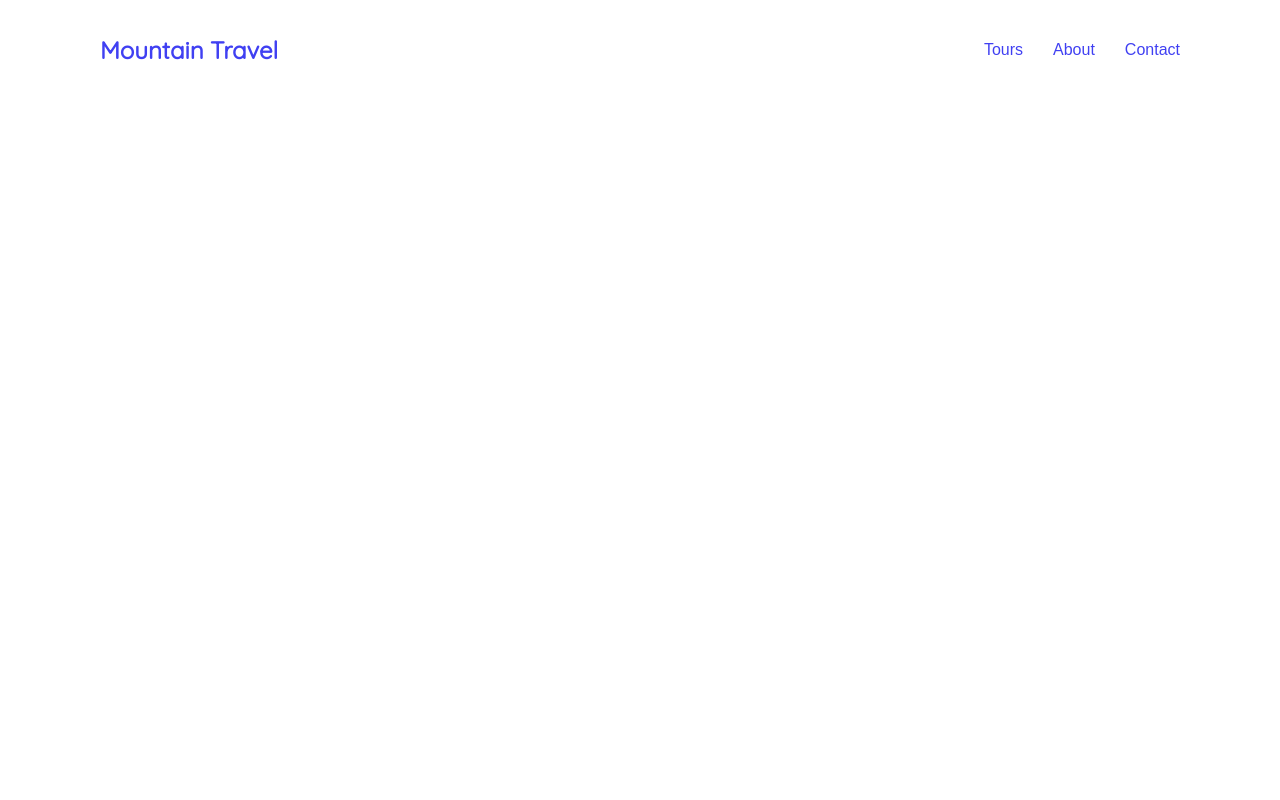
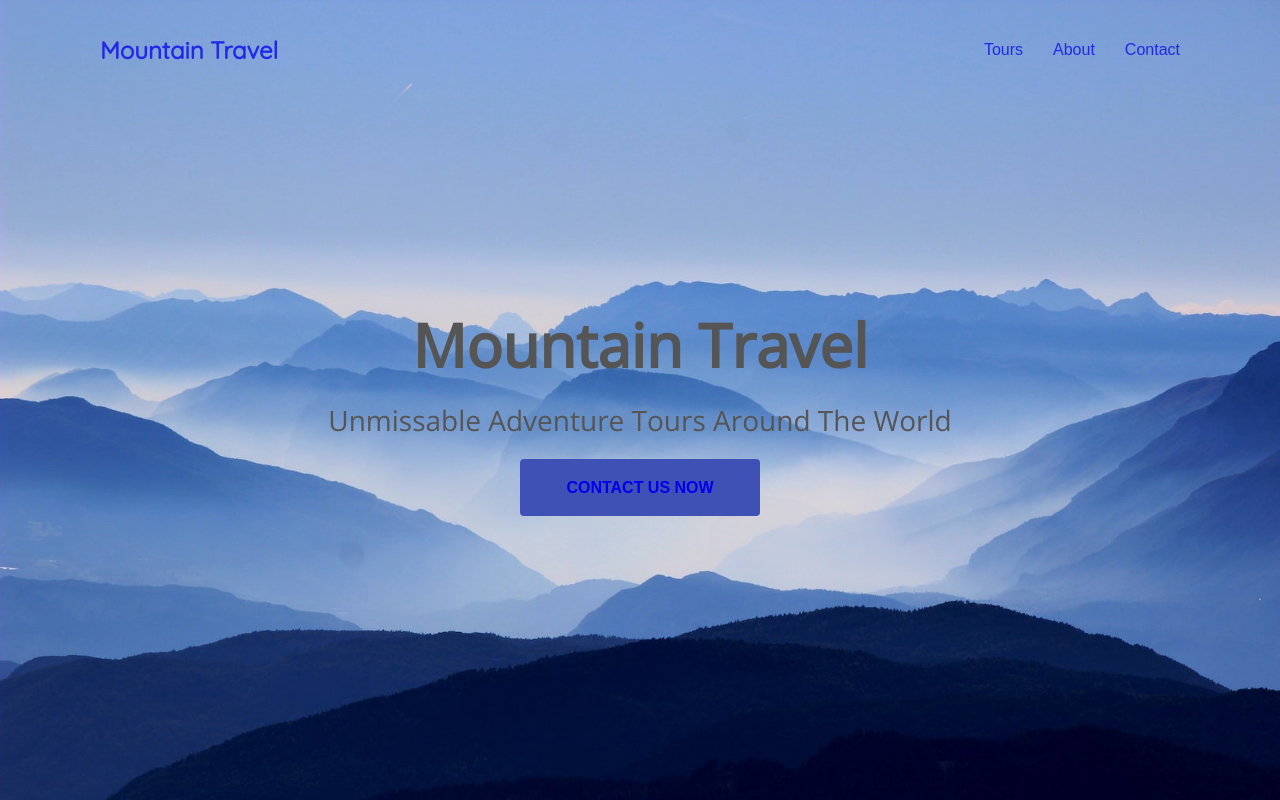
Before and after one commit to williscs/awd1startupsite, a plain HTML site: page index.html in a window 1280 px wide. Drawn offline with nearby package versions, Linux system fonts and the light colour scheme.

Commit message:
Hero content

```diff
--- a/assets/css/styles.css
+++ b/assets/css/styles.css
@@ -22,9 +22,27 @@ a:hover {
     opacity: 1;
 }
 
+a.btn {
+    border-radius: 4px;
+    text-transform: uppercase;
+    font-weight: bold;
+    text-align: center;
+    background-color: #3f51b5;
+    opacity: 1;
+}
+
+section {
+    display: flex;
+    flex-direction: column;
+    align-items: center;
+    padding: 100px 80px;
+}
+
 /* Header Styles */
 
 header {
+    position: absolute;
+    width: 100%;
     display: flex;
     justify-content: space-between;
     align-items: center;
@@ -51,3 +69,37 @@ header nav {
 header nav li {
     margin: 0 15px;
 }
+
+/* Hero Styles */
+
+.hero {
+    position: relative;
+    justify-content: center;
+    text-align: center;
+    min-height: 100vh;
+}
+
+.hero .background-image {
+    position: absolute;
+    top: 0;
+    left: 0;
+    width: 100%;
+    height: 100%;
+    background-size: cover;
+    z-index: -1;
+    background-color: #80a3db;
+}
+
+.hero h1 {
+    font: bold 60px "Open Sans", sans-serif;
+    margin-bottom: 15px;
+}
+
+.hero h3 {
+    font: normal 28px "Open Sans", sans-serif;
+    margin-bottom: 40px;
+}
+
+.hero a.btn {
+    padding: 20px 46px;
+}
--- a/index.html
+++ b/index.html
@@ -18,5 +18,13 @@
             <li><a href="#">Contact</a></li>
         </nav>
     </header>
+    <section class="hero">
+        <div class="background-image" style="background-image: url(assets/img/main.jpg);"></div>
+        <div class="hero-content-area">
+            <h1>Mountain Travel</h1>
+            <h3>Unmissable Adventure Tours Around The World</h3>
+            <a href="#" class="btn">Contact Us Now</a>
+        </div>
+    </section>
 </body>
 </html>
```
